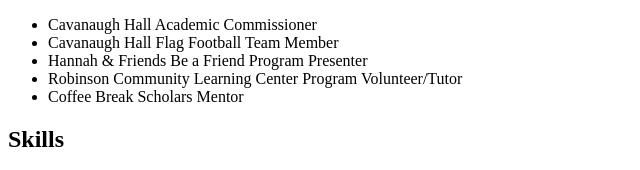
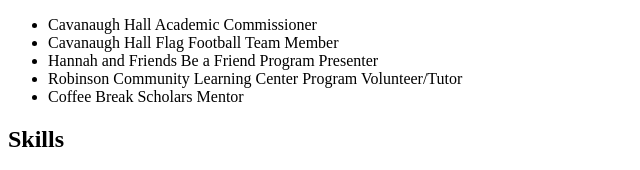
Before and after one commit to kmschmitt/kmschmitt.github.io, a plain HTML site: page index.html in a window 1280 px wide. Shown: the part 364-534 px from the top of the page, 0-640 px from the left. Drawn offline with Linux system fonts and the light colour scheme.

Commit message:
Update index.html

```diff
--- a/index.html
+++ b/index.html
@@ -24,7 +24,7 @@
 				<ul>
 					<li>Cavanaugh Hall Academic Commissioner</li>
 					<li>Cavanaugh Hall Flag Football Team Member</li>
-					<li>Hannah & Friends Be a Friend Program Presenter</li>
+					<li>Hannah and Friends Be a Friend Program Presenter</li>
 					<li>Robinson Community Learning Center Program Volunteer/Tutor</li>
 					<li>Coffee Break Scholars Mentor</li>
 				</ul>
```
